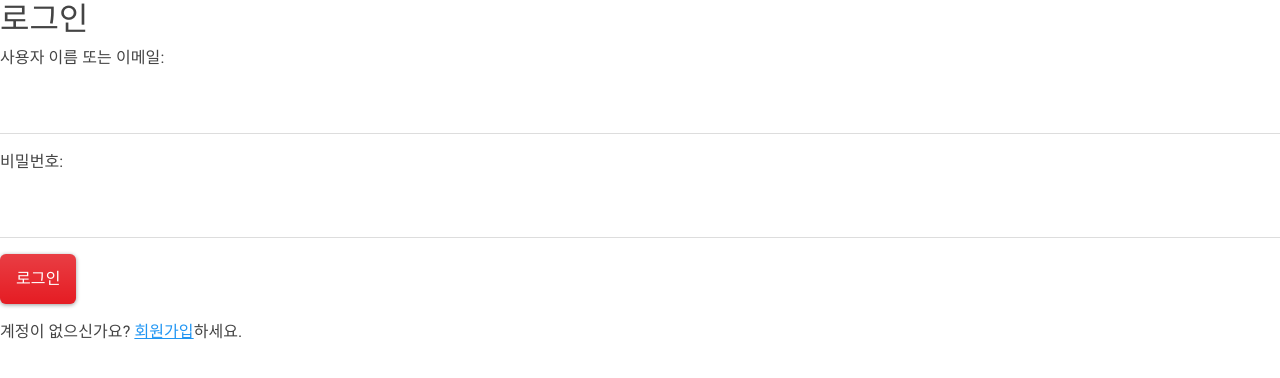
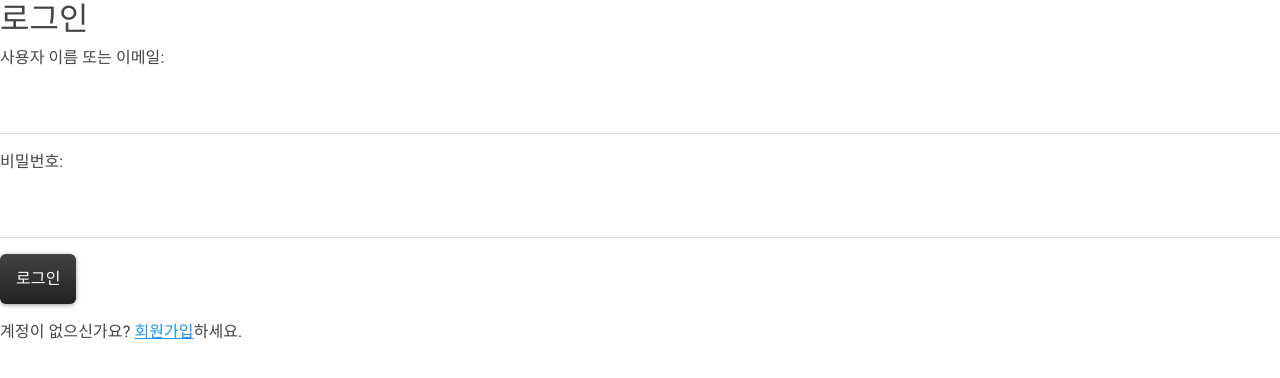
Before and after one commit to riha1432/SWEdu_Team_Prj, a React (Create React App) app in the folder web-shop/proto/: page /login in a window 1280 px wide. Shown: the top 378 px of the page. Built offline with nearby package versions, Linux system fonts and the light colour scheme.

Commit message:
Login.js 버튼 수정 검은색

```diff
--- a/web-shop/proto/src/pages/login/Login.js
+++ b/web-shop/proto/src/pages/login/Login.js
@@ -38,7 +38,7 @@
           <label htmlFor="password" className="form-label">비밀번호:</label>
           <input type="password" className="form-control" id="password" value={password} onChange={handlePasswordChange} required />
         </div>
-        <button type="submit" className="btn btn-danger">로그인</button>
+        <button type="submit" className="btn btn-dark">로그인</button>
       </form>
       <p className="mt-3">계정이 없으신가요? <Link to="/Signupp">회원가입</Link>하세요.</p>
     </div>
```
